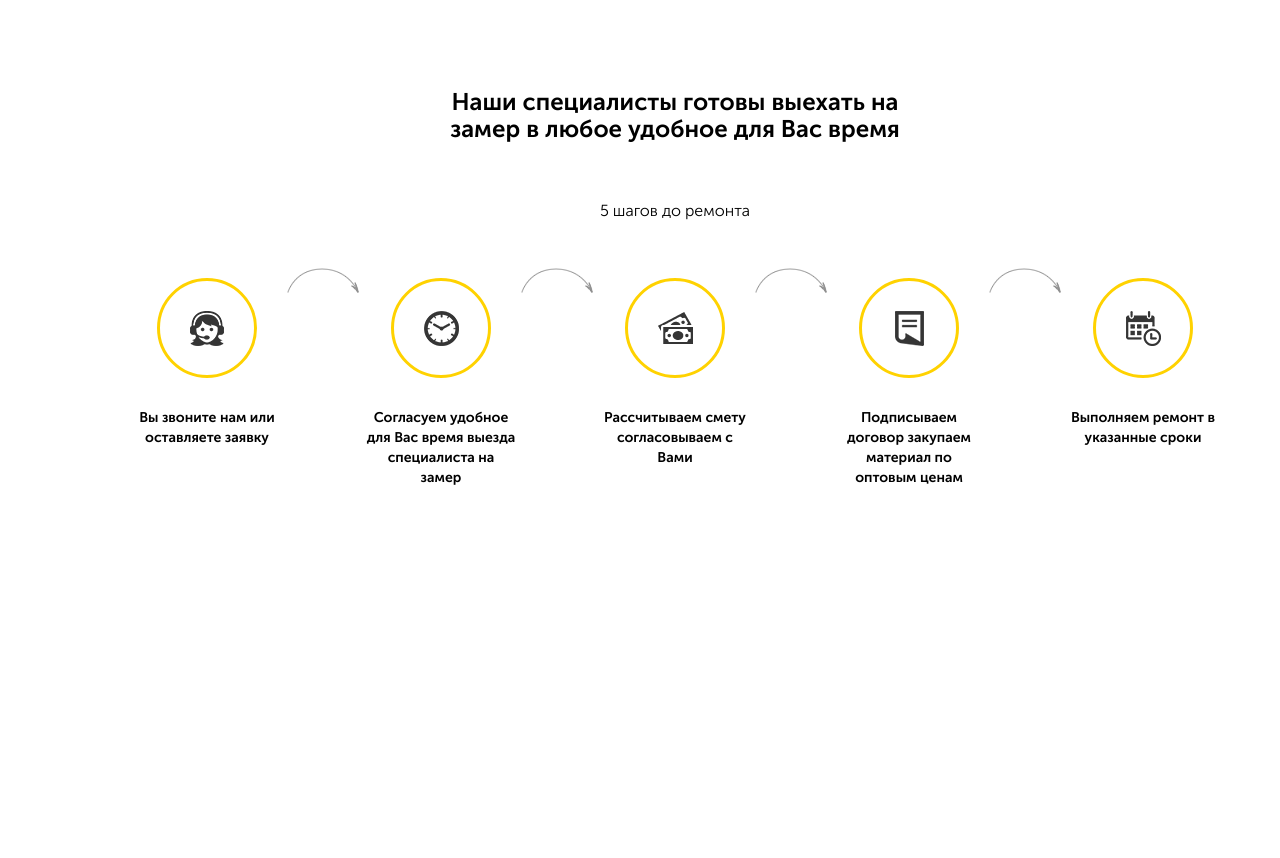
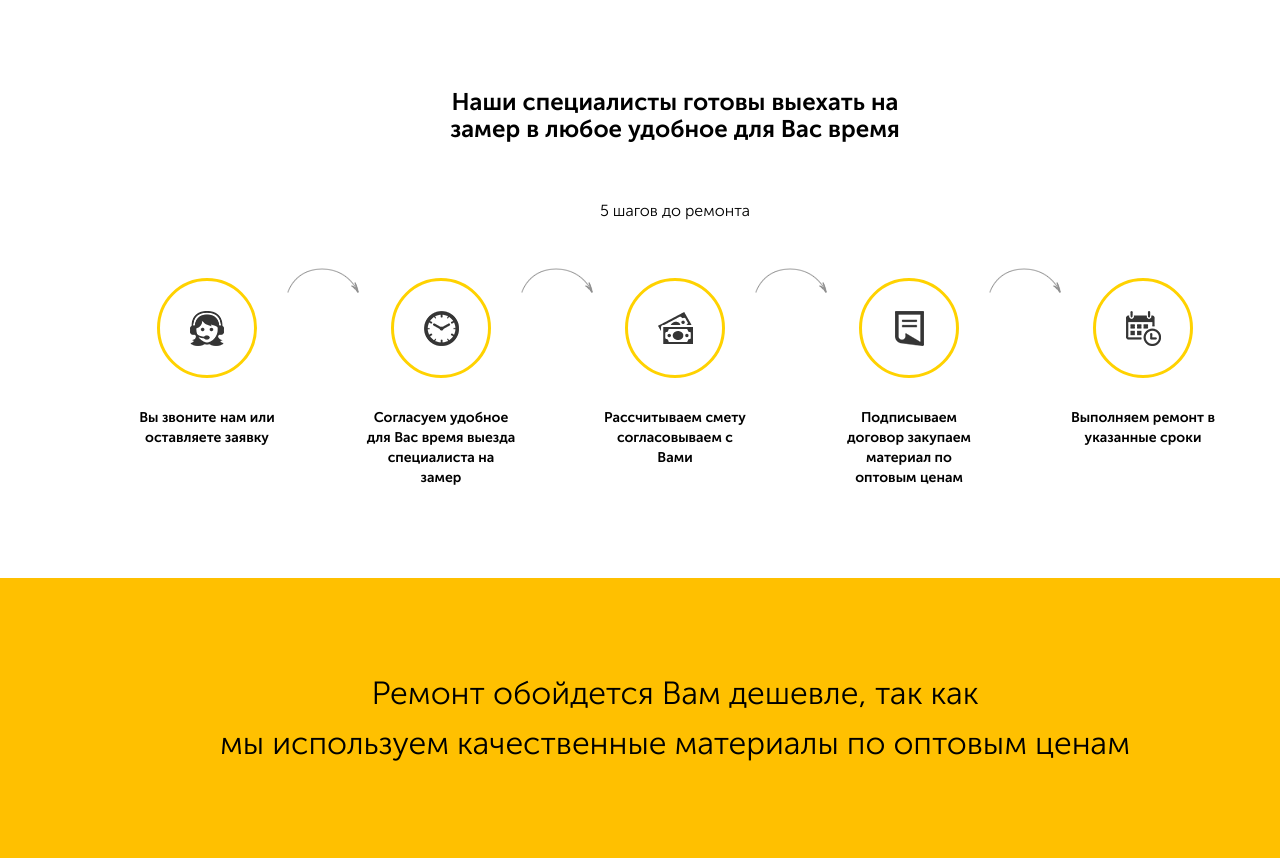
Before and after one commit to Dragoniezi/repair, a plain HTML site: page index.html in a window 1280 px wide. Shown: the part 3357-4215 px from the top of the page. Before the commit the page ends 3935 px from the top, so only its background shows below. Drawn offline with nearby package versions, Linux system fonts and the light colour scheme.

Commit message:
Что-то сделал

```diff
--- a/index.html
+++ b/index.html
@@ -221,6 +221,15 @@
     </section>
 
 
+    <section class="section about">
+      <div class="container">
+        <h2 class="section-title about__title">Ремонт обойдется Вам дешевле, так как<br>
+          мы используем качественные материалы по оптовым ценам</h2>
+
+      </div>
+    </section>
+
+
 
   </main>
 
--- a/js/modal.js
+++ b/js/modal.js
@@ -12,6 +12,5 @@ $(document).ready(function(){
     $(this).toggleClass('blue')
   });
 
-$('.hero').delay('slow').hide('fast').delay(1000).show(1000)
 
 });
--- /dev/null
+++ b/sass/blocks/_about.sass
@@ -0,0 +1,12 @@
+.about
+  background-color: #ffc000
+  height: 280px
+  &__title
+    margin: auto
+    margin-bottom: 150px
+    text-align: center
+    min-width: 1000px
+    font-size: 32px
+    font-weight: 400
+    line-height: 50px
+    +reg
--- a/sass/style.sass
+++ b/sass/style.sass
@@ -8,3 +8,4 @@
 @import 'blocks/portfolio'
 @import 'blocks/price'
 @import 'blocks/steps'
+@import 'blocks/about'
```
Also changed, not shown: css/style.css, sass/blocks/_price.sass (line endings or trailing spaces), 1 other file.
